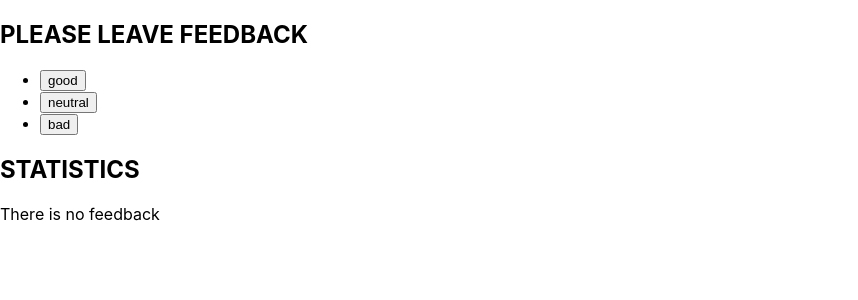
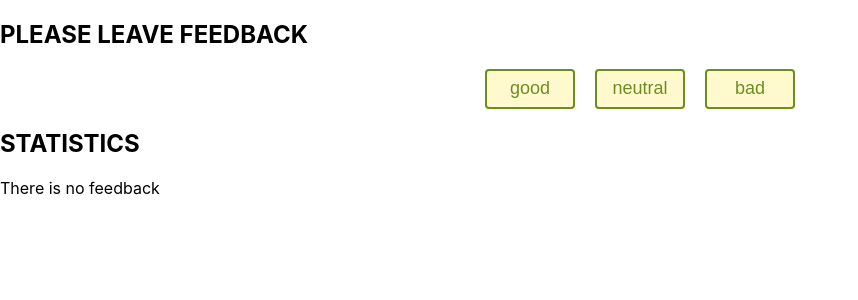
Before and after one commit to SunFlowwerr/goit-react-hw-02-feedback, a React (Create React App) app: page / in a window 1280 px wide. Shown: the top 300 px of the page, without its empty margins (0-858 px from the left). Built offline with nearby package versions, Linux system fonts and the light colour scheme.

Commit message:
update styles for feedback options

```diff
--- a/src/components/FeedbackOptions/FeedbackOptions.jsx
+++ b/src/components/FeedbackOptions/FeedbackOptions.jsx
@@ -1,11 +1,15 @@
 import PropTypes from 'prop-types';
-// import css from './Feedback.module.css';
+import css from './FeedbackOptions.module.css';
 
 export const FeedbackOptions = ({ options, onLeaveFeedback }) => (
-  <ul>
+  <ul className={css.buttonList}>
     {options.map(option => (
       <li key={option}>
-        <button type="button" onClick={() => onLeaveFeedback(option)}>
+        <button
+          className={css.button}
+          type="button"
+          onClick={() => onLeaveFeedback(option)}
+        >
           {option}
         </button>
       </li>
--- /dev/null
+++ b/src/components/FeedbackOptions/FeedbackOptions.module.css
@@ -0,0 +1,25 @@
+.buttonList {
+  display: flex;
+  flex-direction: row;
+  align-items: center;
+  justify-content: center;
+  gap: 20px;
+  padding: 0;
+  list-style: none;
+}
+
+.button {
+  width: 90px;
+  height: 40px;
+  font-size: 18px;
+  color: #6b8e23;
+  background-color: #fffacd;
+  border: 2px solid #6b8e23;
+  border-radius: 4px;
+}
+
+.button:hover,
+.button:focus {
+  cursor: pointer;
+  background-color: #f0e68c;
+}
```
